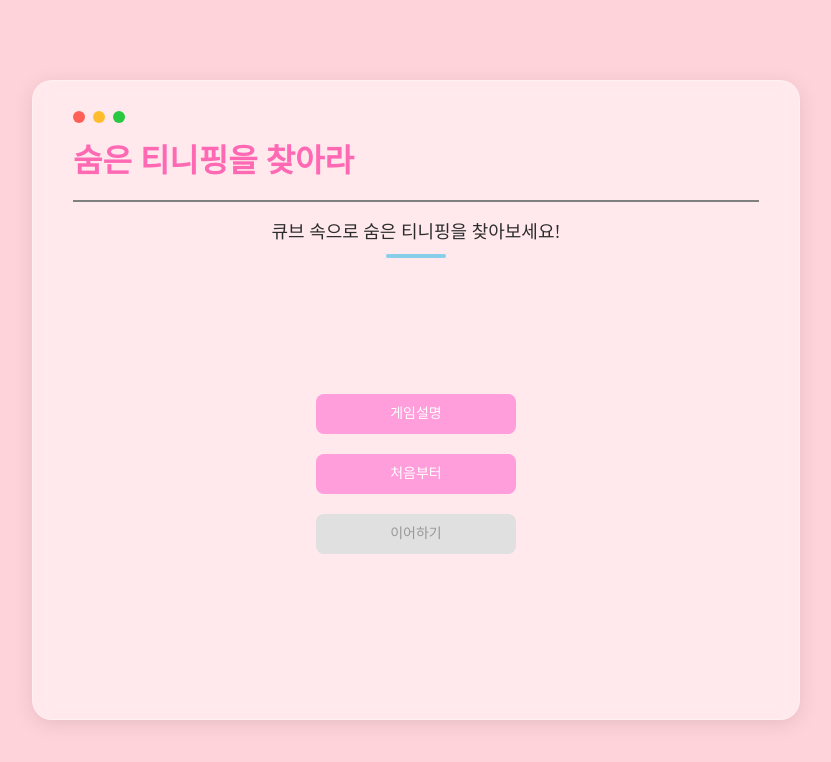
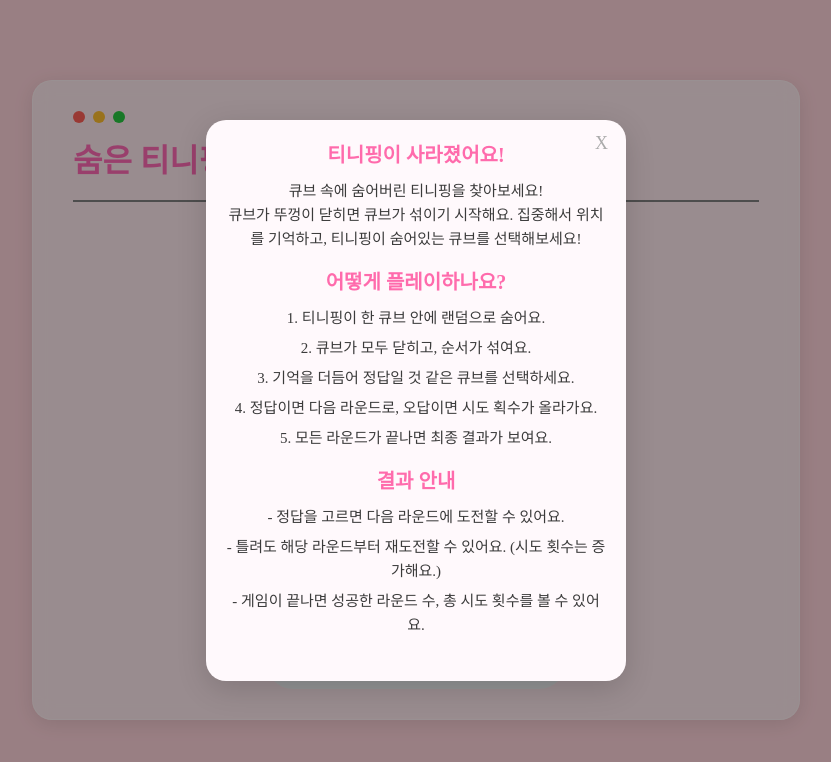
Before and after one commit to FRONTENDBOOTCAMP-13th/JS-05-teeniepingworld, a website built with Vite: page src/pages/findGame.html in a window 1280 px wide. Both pictures are taken after a click on the button "게임설명". Shown: the whole page, without its empty margins (224-1055 px from the left). Built offline with nearby package versions, Linux system fonts and the light colour scheme.

Commit message:
✨ Introduce new features: Add Tutorial Modal to findGame - 게임 시작 전 튜토리얼 안내 모달 추가 - 게임 규칙 및 조작 방법 설명 포함 - 사용자 접근성 및 이해도 향상 목적

```diff
--- a/src/pages/findGame.html
+++ b/src/pages/findGame.html
@@ -56,6 +56,12 @@
         </div>
         <button class="restart-btn">다시 시작하기</button>
       </div>
+      <audio controls>
+        <source
+          src="../assets/memorygame_bgm/memoryGameBGM.mp3"
+          type="audio/mpeg"
+        />
+      </audio>
     </div>
 
     <dialog class="result-dialog">
@@ -65,5 +71,32 @@
       <button type="button" class="dialog-btn dialog-btn1">도전하기</button>
       <button type="button" class="dialog-btn dialog-btn2">결과보기</button>
     </dialog>
+
+    <dialog class="tutorial-dialog">
+      <button type="button" class="tutorial-close-btn">X</button>
+
+      <h2 class="">티니핑이 사라졌어요!</h2>
+      <p>
+        큐브 속에 숨어버린 티니핑을 찾아보세요!<br />큐브가 뚜껑이 닫히면 큐브가
+        섞이기 시작해요. 집중해서 위치를 기억하고, 티니핑이 숨어있는 큐브를
+        선택해보세요!
+      </p>
+      <h2 class="">어떻게 플레이하나요?</h2>
+      <ol>
+        <li>1. 티니핑이 한 큐브 안에 랜덤으로 숨어요.</li>
+        <li>2. 큐브가 모두 닫히고, 순서가 섞여요.</li>
+        <li>3. 기억을 더듬어 정답일 것 같은 큐브를 선택하세요.</li>
+        <li>4. 정답이면 다음 라운드로, 오답이면 시도 획수가 올라가요.</li>
+        <li>5. 모든 라운드가 끝나면 최종 결과가 보여요.</li>
+      </ol>
+      <h2 class="">결과 안내</h2>
+      <ul>
+        <li>- 정답을 고르면 다음 라운드에 도전할 수 있어요.</li>
+        <li>
+          - 틀려도 해당 라운드부터 재도전할 수 있어요. (시도 횟수는 증가해요.)
+        </li>
+        <li>- 게임이 끝나면 성공한 라운드 수, 총 시도 횟수를 볼 수 있어요.</li>
+      </ul>
+    </dialog>
   </body>
 </html>
--- a/src/styles/findGame.css
+++ b/src/styles/findGame.css
@@ -264,6 +264,10 @@
       }
     }
   }
+  audio {
+    display: block;
+    margin: 32px auto 0 auto;
+  }
 }
 
 .result-dialog {
@@ -276,7 +280,6 @@
   background-color: #fff7fb;
   box-shadow: 0 8px 20px rgba(0, 0, 0, 0.15);
   text-align: center;
-  font-family: 'Helvetica Neue', sans-serif;
 
   h2 {
     font-size: 20px;
@@ -314,6 +317,80 @@
   }
 }
 
+@keyframes fadeIn {
+  from {
+    opacity: 0;
+    transform: scale(0.95);
+  }
+  to {
+    opacity: 1;
+    transform: scale(1);
+  }
+}
+
+.tutorial-dialog {
+  border: none;
+  border-radius: 20px;
+  min-width: 320px;
+  max-width: 420px;
+  padding: 24px 20px;
+  background-color: #fff9fc;
+  box-shadow: 0 8px 30px rgba(0, 0, 0, 0.15);
+  animation: fadeIn 0.3s ease-in-out;
+  position: relative;
+
+  flex-direction: column;
+  align-items: center;
+
+  h2 {
+    font-size: 20px;
+    color: #ff6bac;
+    font-weight: 700;
+    text-align: center;
+    margin-bottom: 12px;
+  }
+
+  p,
+  ol,
+  ul {
+    font-size: 15px;
+    line-height: 1.6;
+    color: #3b3b3b;
+    margin-bottom: 20px;
+    text-align: center;
+
+    li {
+      margin-bottom: 6px;
+    }
+  }
+
+  img {
+    display: block;
+    width: 85%;
+    max-width: 280px;
+    margin: 12px auto 20px;
+    padding: 10px;
+    background-color: #fceef5;
+    border-radius: 12px;
+  }
+
+  .tutorial-close-btn {
+    position: absolute;
+    top: 12px;
+    right: 12px;
+    background: none;
+    border: none;
+    font-size: 18px;
+    color: #aaa;
+    cursor: pointer;
+    transition: color 0.2s ease;
+
+    &:hover {
+      color: #333;
+    }
+  }
+}
+
 /* dialog 백드롭 */
 ::backdrop {
   background-color: rgba(0, 0, 0, 0.4);
@@ -322,20 +399,10 @@
 .hidden-toggle {
   display: none;
 }
+
 .hovered {
   &:hover {
     background-color: #ff78c6;
     scale: 1.05;
   }
 }
-
-/*
-#set-0 {
-  border: 1px solid green;
-}
-#set-1 {
-  border: 1px solid red;
-}
-#set-2 {
-  border: 1px solid blue;
-} */
--- a/src/typescript/findGame/findGame.ts
+++ b/src/typescript/findGame/findGame.ts
@@ -1,10 +1,17 @@
 import '../../styles/findGame.css';
 import { playOneRound } from './findGameRound';
 
+const gameInfoBtn = document.querySelector<HTMLButtonElement>('.game-info-btn');
 const continueStartBtn =
   document.querySelector<HTMLButtonElement>('.continue-game-btn');
 const gameStartBtn =
   document.querySelector<HTMLButtonElement>('.game-start-btn');
+
+const tutorialDialog =
+  document.querySelector<HTMLDialogElement>('.tutorial-dialog');
+const tutorialClosBtn = document.querySelector<HTMLButtonElement>(
+  '.tutorial-close-btn',
+);
 
 let startRound = 1;
 
@@ -24,6 +31,16 @@
   document.querySelector<HTMLInputElement>('#set-start-round');
 yellownBtn?.addEventListener('click', () => {
   setStartRound?.classList.toggle('hidden-toggle');
+});
+
+// 튜토리얼
+gameInfoBtn?.addEventListener('click', () => {
+  tutorialDialog?.showModal();
+  tutorialDialog?.setAttribute('display', 'flex');
+});
+tutorialClosBtn?.addEventListener('click', () => {
+  tutorialDialog?.close();
+  tutorialDialog?.removeAttribute('display');
 });
 
 // 게임 시작 (처음부터)
--- a/src/typescript/findGame/findGameUtils.ts
+++ b/src/typescript/findGame/findGameUtils.ts
@@ -39,7 +39,10 @@
   const newImg = document.createElement('img');
   newDiv.setAttribute('class', 'set');
   newDiv.setAttribute('id', `set-${i}`);
-  newImg.setAttribute('src', `/src/assets/findGame/${name}PingCubeOpen.WEBP`);
+  newImg.setAttribute(
+    'src',
+    `/src/assets/findgame_img/${name}PingCubeOpen.WEBP`,
+  );
   newImg.setAttribute('alt', '티니핑 큐브');
   newImg.setAttribute('class', 'teenieping-cube');
 
@@ -63,7 +66,7 @@
     const targetDiv = answerSet.getDiv;
 
     const newImg = document.createElement('img');
-    newImg.setAttribute('src', `/src/assets/findGame/${name}Ping.WEBP`);
+    newImg.setAttribute('src', `/src/assets/findgame_img/${name}Ping.WEBP`);
     newImg.setAttribute('alt', '티니핑');
     newImg.setAttribute('class', 'teenieping');
     targetDiv.appendChild(newImg);
@@ -195,7 +198,7 @@
   if (round === 10) {
     if (dialogH2?.textContent) dialogH2.textContent = `${round}ROUND 성공`;
     if (dialogImg?.src)
-      dialogImg.src = '/src/assets/findGame/ayaPingSuccess.WEBP';
+      dialogImg.src = '/src/assets/findgame_img/ayaPingSuccess.WEBP';
     if (dialogP?.textContent) dialogP.textContent = '모든 라운드에 성공했어요!';
     if (dialogBtn2?.textContent) dialogBtn2.textContent = `결과보기`;
 
@@ -204,14 +207,15 @@
   } else if (result === true) {
     if (dialogH2?.textContent) dialogH2.textContent = `${round}ROUND 성공`;
     if (dialogImg?.src)
-      dialogImg.src = '/src/assets/findGame/ayaPingSuccess.WEBP';
+      dialogImg.src = '/src/assets/findgame_img/ayaPingSuccess.WEBP';
     if (dialogP?.textContent)
       dialogP.textContent = '다음 라운드도 도전해보세요!';
     if (dialogBtn2?.textContent) dialogBtn2.textContent = `그만하기`;
     localStorage.setItem('history', JSON.stringify(++round));
   } else {
     if (dialogH2?.textContent) dialogH2.textContent = `${round}ROUND 실패`;
-    if (dialogImg?.src) dialogImg.src = '/src/assets/findGame/ayaPingFail.WEBP';
+    if (dialogImg?.src)
+      dialogImg.src = '/src/assets/findgame_img/ayaPingFail.WEBP';
     if (dialogP?.textContent) dialogP.textContent = '다시 한 번 도전해보세요!!';
     dialogBtn1?.setAttribute('hidden', '');
 
```
